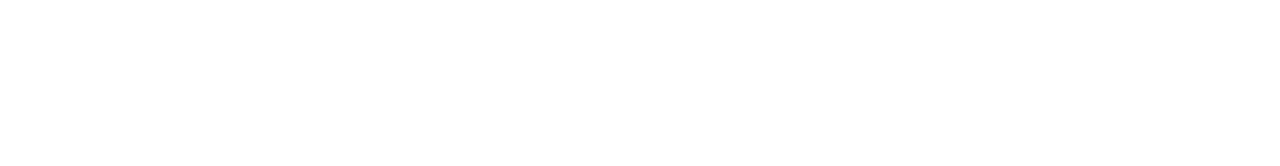
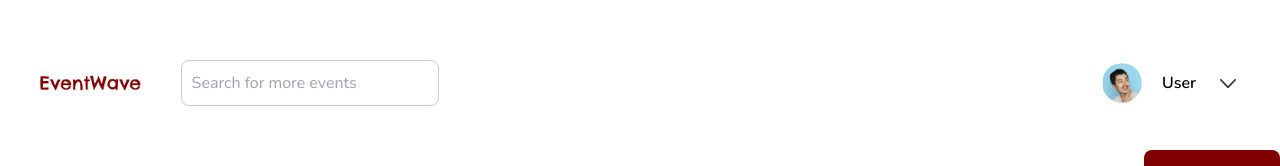
Before and after one commit to hngx-org/event, a Next.js app: page /event/search in a window 1280 px wide. Before the commit this address had no page. Shown: the top 166 px of the page. Built offline with nearby package versions, Linux system fonts and the light colour scheme; no server answers.

Commit message:
search api consumtion

```diff
--- a/components/eventHeader.tsx
+++ b/components/eventHeader.tsx
@@ -6,6 +6,7 @@
 import { useRouter } from "next/router";
 import { useSearchParams } from "next/navigation";
 import { useAuth } from "@/hooks/useAuth";
+import SearchInput from "./events/SearchInput";
 
 const EventHeader = () => {
   const { user } = useAuth();
@@ -23,14 +24,15 @@
             height={16}
             className="h-[16px] w-[133px] object-cover"
           />
-          <div className="w-full md:flex hidden items-center gap-4 border border-black/20 p-[10px] max-w-[350px] rounded-lg">
+          {/* <div className="w-full md:flex hidden items-center gap-4 border border-black/20 p-[10px] max-w-[350px] rounded-lg">
             <Image src={search} alt="search" className="h-4 w-4" />
             <input
               type="text"
               placeholder="Search Input"
               className="w-full border-none outline-none"
             />
-          </div>
+          </div> */}
+          <SearchInput />
         </div>
         <div className="flex items-center gap-[20px]">
           <button
--- /dev/null
+++ b/components/events/SearchInput.tsx
@@ -0,0 +1,41 @@
+"use client";
+
+import Image from "next/image";
+import search from "@/public/images/search.svg";
+
+import { useRouter, useSearchParams } from "next/navigation";
+import { useState } from "react";
+
+const SearchInput = () => {
+  const search = useSearchParams();
+  const [searchQuery, setSearchQuery] = useState<string | null>(
+    search ? search.get("q") : ""
+  );
+  const router = useRouter();
+
+  const onSearch = (event: React.FormEvent) => {
+    event.preventDefault();
+
+    if (typeof searchQuery !== "string") {
+      return;
+    }
+
+    router.push(`/event/search?q=${searchQuery}`);
+  };
+
+  return (
+    <form
+      onSubmit={onSearch}
+      className="w-full md:flex hidden items-center gap-4 border border-black/20 p-[10px] max-w-[350px] rounded-lg"
+    >
+      <input
+        value={searchQuery || ""}
+        onChange={(event) => setSearchQuery(event.target.value)}
+        className="w-full border-none outline-none"
+        placeholder="Search for more events"
+      />
+    </form>
+  );
+};
+
+export default SearchInput;
--- a/pages/event/event-search/index.tsx
+++ b/pages/event/search/index.tsx
@@ -3,8 +3,29 @@
 import Image from "next/image";
 import Footer from "@/components/web/footer";
 import EventHeader from "@/components/eventHeader";
+import EventCardLoading from "@/components/eventCardLoading";
+import { useRouter, useSearchParams } from "next/navigation";
+import axios, { AxiosError } from "axios";
+import { toast } from "react-toastify";
+import { useEffect, useState } from "react";
 
 export default function SearchResults() {
+  const search = useSearchParams();
+  const searchQuery = search ? search.get("q") : null;
+  const router = useRouter();
+  const [events, setEvents] = useState([]);
+  useEffect(() => {
+    try {
+      axios
+        .get(
+          `https://wetindeysup-api.onrender.com/api/events/search?keyword=${searchQuery}`
+        )
+        .then((res) => setEvents(res.data.data));
+    } catch (error: any) {
+      toast.error(error.message);
+    }
+  }, []);
+
   return (
     <div className="max-w-7xl w-full h-full mx-auto my-10 ">
       <EventHeader />
@@ -17,7 +38,7 @@
             height={24}
           />
           <p className="text-2xl font-medium">
-            Search results for <span className="font-bold">“search input”</span>
+            Search results for <span className="font-bold">{searchQuery}</span>
           </p>
         </Link>
         <Link
@@ -47,16 +68,17 @@
           <p className="font-bold text-white">Filter</p>
         </Link>
       </div>
-      <div className="mt-9 mb-14 grid grid-cols-1 gap-8 md:grid-cols-2 lg:grid-cols-3">
-        <EventCard />
-        <EventCard />
-        <EventCard />
-        <EventCard />
-        <EventCard />
-        <EventCard />
-        <EventCard />
-        <EventCard />
-        <EventCard />
+      <div className="mt-7 grid grid-cols-1 md:grid-cols-2 lg:grid-cols-3 gap-6">
+        {events.map((event: any) => (
+          <EventCard
+            key={event.id}
+            title={event.name || "Event Name"}
+            location={event.location || "Not Specified"}
+            img={event.image || Event}
+            cost={event.ticketPrice || 0}
+            dateString={event.startTime}
+          />
+        ))}
       </div>
       <Footer />
     </div>
```
Also changed, not shown: 2 other files (tests, documents, lock files or other folders).
